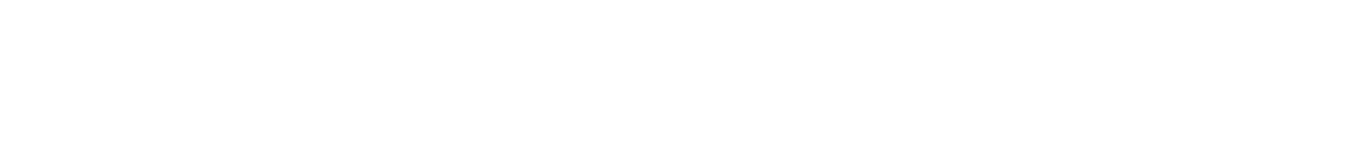
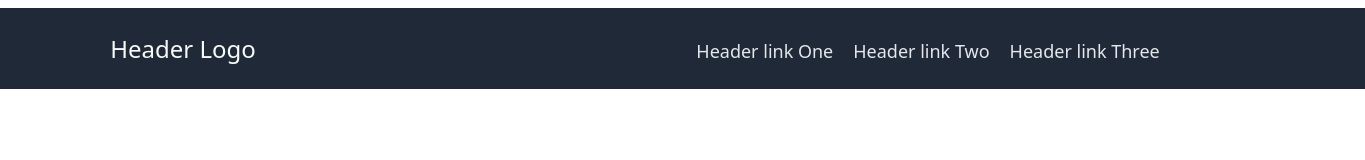
Before and after one commit to Rabisko0/landing-page, a plain HTML site: page index.html in a window 1280 px wide. Shown: the whole page, 1365 px wide, since content can reach past the window. Drawn offline with Linux system fonts and the light colour scheme.

Commit message:
Add index.html style.css

```diff
--- a/index.html
+++ b/index.html
@@ -4,9 +4,23 @@
     <meta charset="UTF-8">
     <meta http-equiv="X-UA-Compatible" content="IE=edge">
     <meta name="viewport" content="width=device-width, initial-scale=1.0">
-    <title>Document</title>
+    <title>Pagina da Deusa</title>
+    <link rel="stylesheet" href="style.css">
 </head>
 <body>
-
+    <div class="body">
+        <div class="header">
+            <div>
+                Header Logo
+            </div>
+            <div>
+                <ul>
+                    <li><a href=""> Header link One </a></li>
+                    <li><a href=""> Header link Two </a></li>
+                    <li><a href=""> Header link Three </a></li>
+                </ul>
+            </div>
+        </div>
+    </div>
 </body>
 </html>
--- a/style.css
+++ b/style.css
@@ -0,0 +1,31 @@
+body {
+    font-family: system-ui, -apple-system, BlinkMacSystemFont, 'Segoe UI', Roboto, Oxygen, Ubuntu, Cantarell, 'Open Sans', 'Helvetica Neue', sans-serif;
+    display: flex;
+    flex-direction: column;
+}
+
+.body {
+    width: 1450px;
+    align-self: center;
+}
+
+.header {
+    background-color: #1f2937;
+    display: flex;
+    justify-content: space-around;
+    align-items: center;
+    color: #f9faf8;
+    font-size: 24px;
+}
+
+ul {
+    display: flex;
+    list-style-type: none;
+}
+
+a {
+    text-decoration: none;
+    padding: 10px;
+    font-size: 18px;
+    color: #e5e7eb;
+}
```
